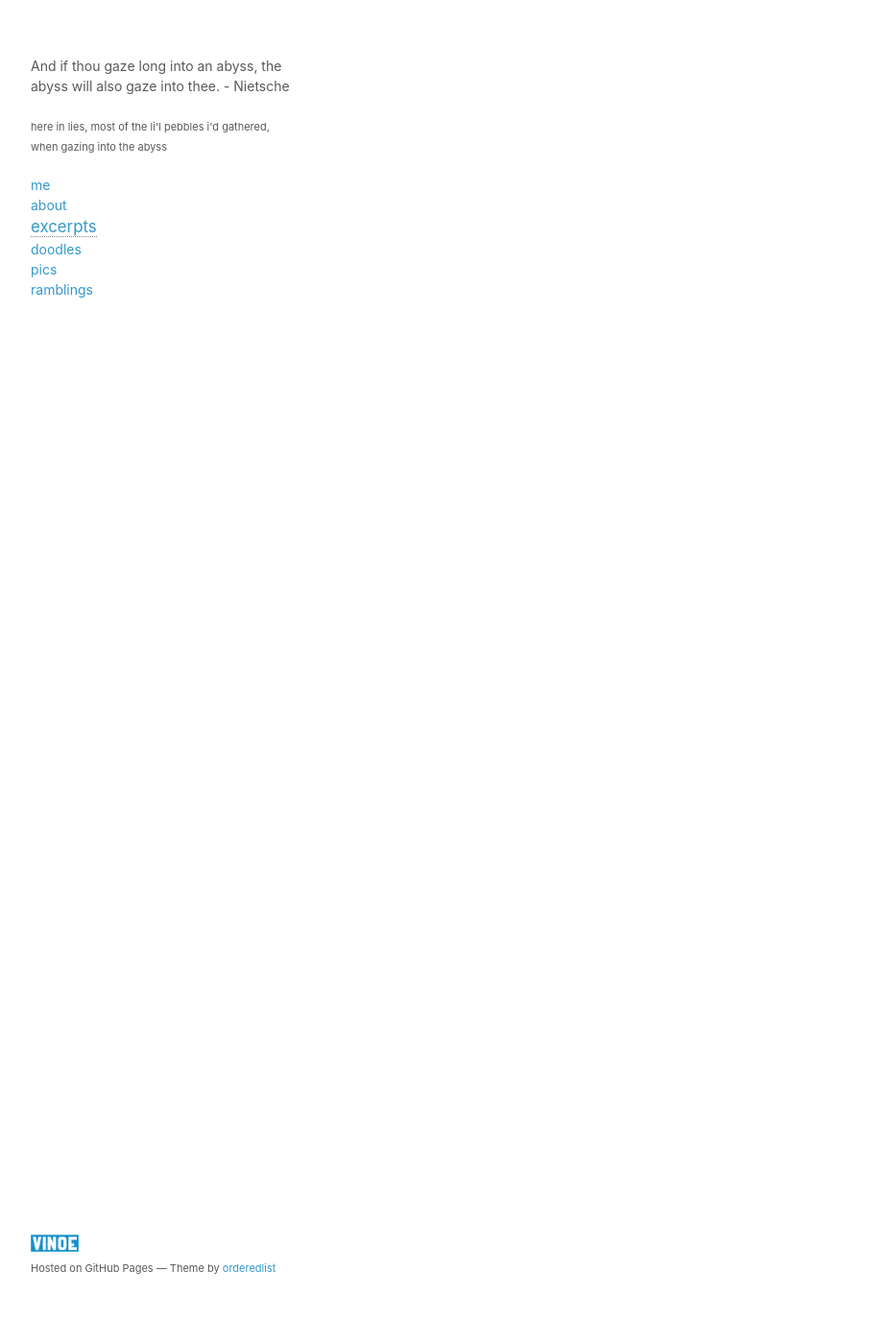
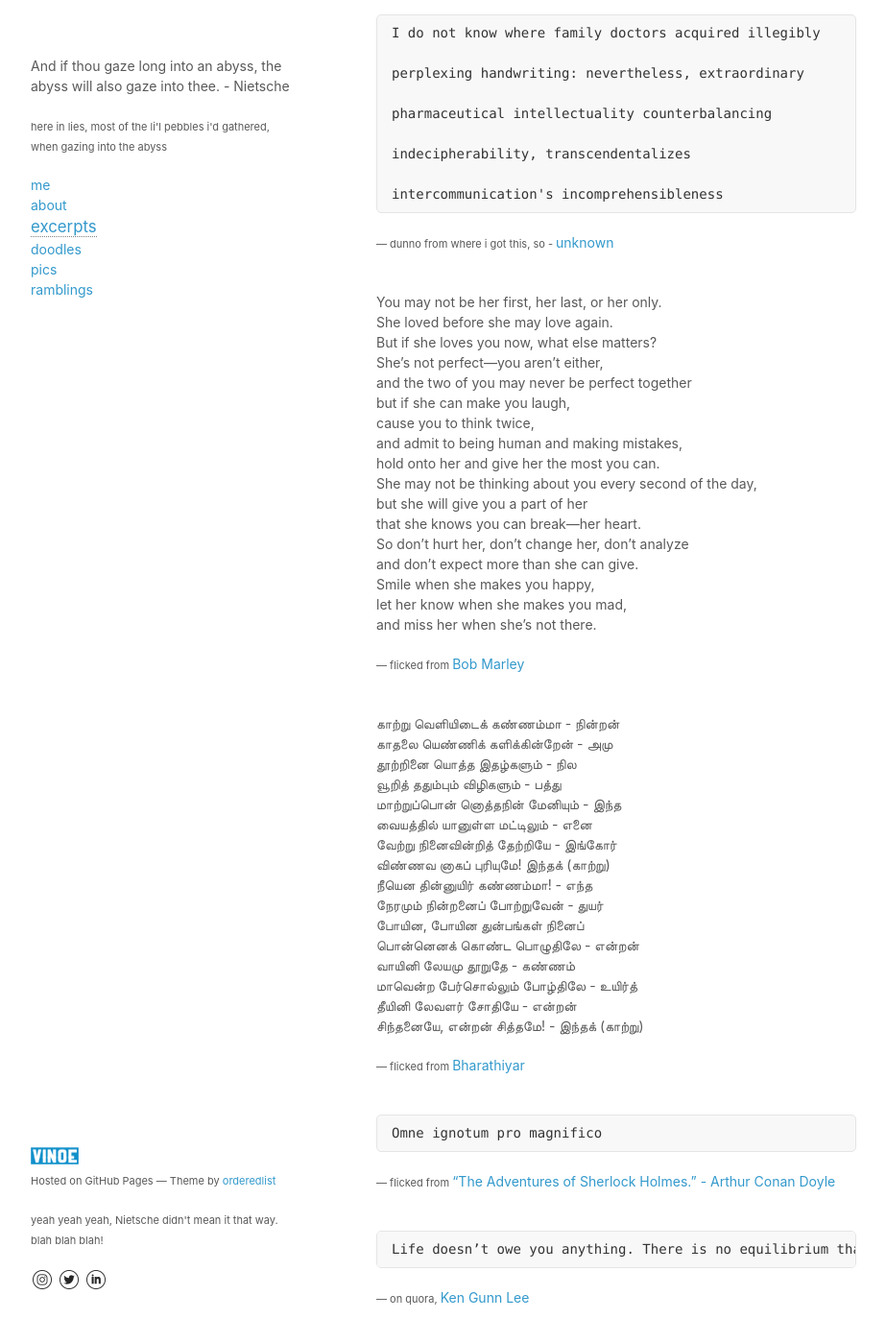
Before and after one commit to vinoezelur/stash, a Jekyll site: the page built from excerpts.html, in a window 1280 px wide and 1400 px high, scrolled down 1437 px. Shown: the whole window at 96% size, without its empty margins (178-1101 px from the left). Built offline with Jekyll 4.4.1, drawn with Linux system fonts in a browser that asks for light colours; some of the changed text lies outside the part shown.

Commit message:
Added excerpts

```diff
--- /dev/null
+++ b/_excerpts/05_unknown.md
@@ -0,0 +1,29 @@
+---
+link: unknown
+source: unknown
+description: dunno from where i got this, so -
+ispre: true
+thequote: |
+    I do not know where family doctors acquired illegibly <br />
+    perplexing handwriting: nevertheless, extraordinary <br />
+    pharmaceutical intellectuality counterbalancing <br />
+    indecipherability, transcendentalizes <br />
+    intercommunication's incomprehensibleness
+
+---
+
+I do not know where family doctors acquired illegibly perplexing handwriting: nevertheless, extraordinary pharmaceutical intellectuality counterbalancing indecipherability, transcendentalizes intercommunication's incomprehensibleness
+
+
+<br />
+<br />
+<hr>
+
+I don't know who wrote this. But it looked interesting. As you might have no ounce of doubt, yes, each word above, has the exact same number of letters as to the order of the word in the sentence.
+
+<a href="https://indianexpress.com/article/trending/trending-in-india/shashi-tharoor-shares-a-sentence-he-feels-is-quite-a-feat-twitter-reactions-5015155/">sauce</a>
+
+Apparently, it's called a rhopalic sentence, which honestly, i didn't know before i decided to post here.
+A rhopalic sentence is one in which each word is longer (usually by exactly one letter) than the last.
+
+I am now very happy
--- /dev/null
+++ b/_excerpts/06_Bob Marley.md
@@ -0,0 +1,50 @@
+---
+link: bobmarley
+source: Bob Marley
+description: flicked from
+ispre: false
+thequote: |
+    You may not be her first, her last, or her only. <br />
+    She loved before she may love again. <br />
+    But if she loves you now, what else matters? <br />
+    She’s not perfect—you aren’t either, <br />
+    and the two of you may never be perfect together <br />
+    but if she can make you laugh, <br />
+    cause you to think twice, <br />
+    and admit to being human and making mistakes, <br />
+    hold onto her and give her the most you can. <br />
+    She may not be thinking about you every second of the day, <br />
+    but she will give you a part of her <br />
+    that she knows you can break—her heart. <br />
+    So don’t hurt her, don’t change her, don’t analyze <br />
+    and don’t expect more than she can give. <br />
+    Smile when she makes you happy, <br />
+    let her know when she makes you mad, <br />
+    and miss her when she’s not there.
+
+
+---
+
+You may not be her first, her last, or her only. <br />
+She loved before she may love again. <br />
+But if she loves you now, what else matters? <br />
+She’s not perfect—you aren’t either, <br />
+and the two of you may never be perfect together <br />
+but if she can make you laugh, <br />
+cause you to think twice, <br />
+and admit to being human and making mistakes, <br />
+hold onto her and give her the most you can. <br />
+She may not be thinking about you every second of the day, <br />
+but she will give you a part of her <br />
+that she knows you can break—her heart. <br />
+So don’t hurt her, don’t change her, don’t analyze <br />
+and don’t expect more than she can give. <br />
+Smile when she makes you happy, <br />
+let her know when she makes you mad, <br />
+and miss her when she’s not there.
+
+
+
+<br />
+<br />
+<hr>
--- /dev/null
+++ b/_excerpts/07_Bharathi.md
@@ -0,0 +1,48 @@
+---
+link: bharathi
+source: Bharathiyar
+description: flicked from
+ispre: false
+thequote: |
+    காற்று வெளியிடைக் கண்ணம்மா - நின்றன் <br />
+    காதலை யெண்ணிக் களிக்கின்றேன் - அமு <br />
+    தூற்றினை யொத்த இதழ்களும் - நில <br />
+    வூறித் ததும்பும் விழிகளும் - பத்து <br />
+    மாற்றுப்பொன் னொத்தநின் மேனியும் - இந்த <br />
+    வையத்தில் யானுள்ள மட்டிலும் - எனை <br />
+    வேற்று நினைவின்றித் தேற்றியே - இங்கோர் <br />
+    விண்ணவ னாகப் புரியுமே! இந்தக் (காற்று) <br />
+
+    நீயென தின்னுயிர் கண்ணம்மா! - எந்த <br />
+    நேரமும் நின்றனைப் போற்றுவேன் - துயர் <br />
+    போயின, போயின துன்பங்கள் நினைப் <br />
+    பொன்னெனக் கொண்ட பொழுதிலே - என்றன் <br />
+    வாயினி லேயமு தூறுதே - கண்ணம் <br />
+    மாவென்ற பேர்சொல்லும் போழ்திலே - உயிர்த் <br />
+    தீயினி லேவளர் சோதியே - என்றன் <br />
+    சிந்தனையே, என்றன் சித்தமே! - இந்தக் (காற்று) <br />
+---
+
+காற்று வெளியிடைக் கண்ணம்மா - நின்றன் <br />
+காதலை யெண்ணிக் களிக்கின்றேன் - அமு <br />
+தூற்றினை யொத்த இதழ்களும் - நில <br />
+வூறித் ததும்பும் விழிகளும் - பத்து <br />
+மாற்றுப்பொன் னொத்தநின் மேனியும் - இந்த <br />
+வையத்தில் யானுள்ள மட்டிலும் - எனை <br />
+வேற்று நினைவின்றித் தேற்றியே - இங்கோர் <br />
+விண்ணவ னாகப் புரியுமே! இந்தக் (காற்று) <br />
+
+நீயென தின்னுயிர் கண்ணம்மா! - எந்த <br />
+நேரமும் நின்றனைப் போற்றுவேன் - துயர் <br />
+போயின, போயின துன்பங்கள் நினைப் <br />
+பொன்னெனக் கொண்ட பொழுதிலே - என்றன் <br />
+வாயினி லேயமு தூறுதே - கண்ணம் <br />
+மாவென்ற பேர்சொல்லும் போழ்திலே - உயிர்த் <br />
+தீயினி லேவளர் சோதியே - என்றன் <br />
+சிந்தனையே, என்றன் சித்தமே! - இந்தக் (காற்று) <br />
+
+<br />
+<br />
+<hr>
+
+This is another one of {{ page.source }}'s poems, which has inspired me everytime i read it.
--- /dev/null
+++ b/_excerpts/08_Arthur Conan Doyle.md
@@ -0,0 +1,15 @@
+---
+link: arthurconandoyle
+source: “The Adventures of Sherlock Holmes.” - Arthur Conan Doyle
+description: flicked from
+ispre: true
+thequote: |
+    Omne ignotum pro magnifico
+---
+
+“Omne ignotum pro magnifico” <br />
+&mdash; everything unknown seems grand
+
+<br />
+<br />
+<hr>
--- /dev/null
+++ b/_excerpts/09_quoran.md
@@ -0,0 +1,22 @@
+---
+link: quoran
+source: Ken Gunn Lee
+description: on quora,
+ispre: true
+thequote: |
+    Life doesn’t owe you anything. There is no equilibrium that decides that something won’t happen because it isn’t fair or doesn’t make sense. You just have to find the beautiful moments when you can, and realise that this is it
+---
+
+Life doesn’t owe you anything. There is no equilibrium that decides that something won’t happen because it isn’t fair or doesn’t make sense. You just have to find the beautiful moments when you can, and realise that this is it
+
+&mdash; Ken Gunn Lee, on quora
+
+<br />
+<br />
+<hr>
+
+sometime back when i was idling away with my friend n ogling babes at a mall, he said something to the tune of "just because you don't eat a lion, doesn't necessarily mean the lion won't eat you". And that made total sense.
+
+Well, it is what it is!
+
+Though in hindsight, he shouldn't have eaten my muffin. i lost a friend that day.
--- a/_layouts/default.html
+++ b/_layouts/default.html
@@ -43,7 +43,10 @@
             <p><small>Hosted on GitHub Pages &mdash; Theme by <a
                 href="https://github.com/orderedlist">orderedlist</a></small>
             </p>
-            <!-- <p><small>yeah, Nietsche didn't mean it that way. sue me!</small></p> -->
+            <p><small>yeah yeah yeah, Nietsche didn't mean it that way. blah blah blah!</small></p>
+            <img src="/assets/images/ico_instagram.png" alt="insta">
+            <img src="/assets/images/ico_twitter.png" alt="tweet">
+            <img src="/assets/images/ico_linkedin.png" alt="linky">
         </footer>
     </div>
     <script src="/assets/js/scale.fix.js"></script>
--- a/excerpts.html
+++ b/excerpts.html
@@ -3,12 +3,13 @@ layout: default
 title: .excerpts
 ---
 
+<h2><a href="{{ page.url }}">excerpts</a></h2>
 {% for excerpt in site.excerpts %}
-    <h2><a href="{{ excerpt.url }}">{{ excerpt.source }}</a></h2>
     {% if excerpt.ispre == true %}
         <pre>{{ excerpt.thequote }}</pre>
     {% else %}
         <p>{{ excerpt.thequote }}</p>
     {% endif %}
+    <p><small>&mdash; {{ excerpt.description }} </small><a href="{{ excerpt.url }}">{{ excerpt.source }}</a></p>
     <br/>
 {% endfor %}
```
Also changed, not shown: _excerpts/02_Bharathi.md (+1 -0 lines), _excerpts/03_Bharathi.md (+1 -0 lines), _excerpts/04_Kalamegam.md (+2 -1 lines), assets/images/ico_instagram.png (added), assets/images/ico_linkedin.png (added), assets/images/ico_twitter.png (added).
